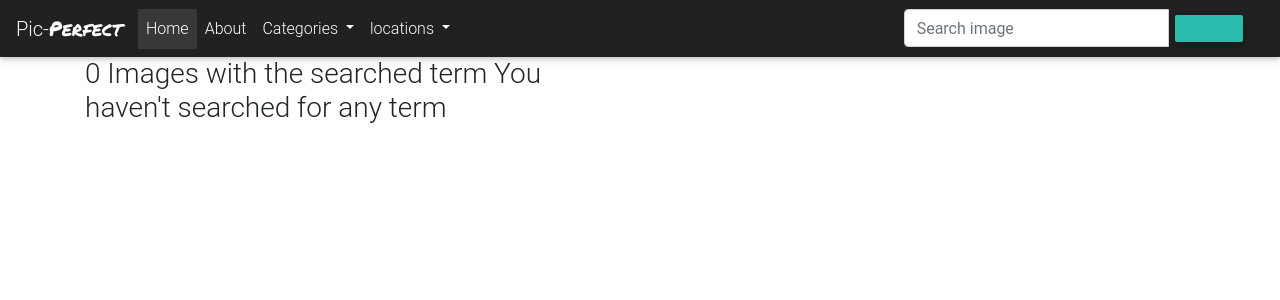
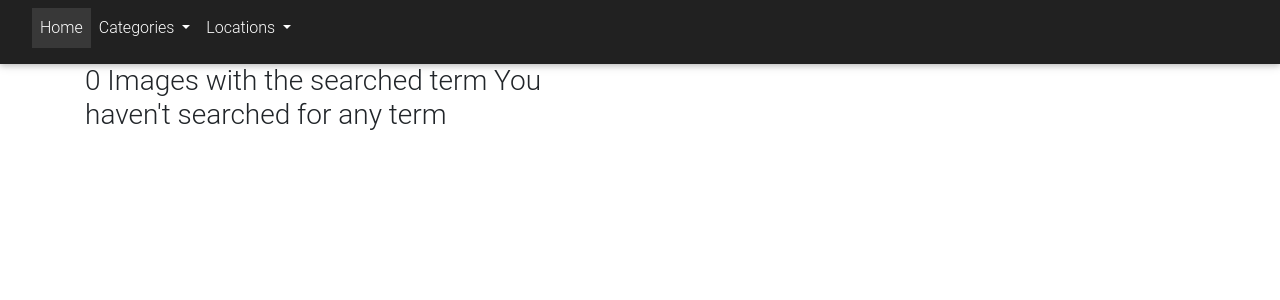
Before and after one commit to wizzicollo/Gallery-Pixels-Pics, a Django app: page /search/ in a window 1280 px wide. Shown: the top 300 px of the page. Run offline with Django 3.2, Linux system fonts and the light colour scheme; some libraries are stand-ins or nearby versions.

Commit message:
edited base, home and search.html in templates

```diff
--- a/photos/templates/base.html
+++ b/photos/templates/base.html
@@ -15,14 +15,14 @@
   <!-- Material Design Bootstrap -->
   <link href="https://cdnjs.cloudflare.com/ajax/libs/mdbootstrap/4.12.0/css/mdb.min.css" rel="stylesheet">
   <link rel="stylesheet" href="{% static 'styles.css' %}">
-  <title>Photo-Gallery</title>
+  <title>Gallery-Pixels-Pics</title>
 
 </head>
 
 <body>
 
   <nav class="navbar navbar-expand-lg navbar navbar-dark bg-dark">
-    <a class="navbar-brand" href="#">Pic-<span>Perfect</span></a>
+    <a class="navbar-brand" href="#"><span></span></a>
     <button class="navbar-toggler" type="button" data-toggle="collapse" data-target="#navbarSupportedContent"
       aria-controls="navbarSupportedContent" aria-expanded="false" aria-label="Toggle navigation">
       <span class="navbar-toggler-icon"></span>
@@ -33,55 +33,60 @@
         <li class="nav-item active">
           <a class="nav-link" href="#">Home <span class="sr-only">(current)</span></a>
         </li>
-        <li class="nav-item">
-          <a class="nav-link" href="#">About</a>
-        </li>
+
         <li class="nav-item dropdown">
           <a class="nav-link dropdown-toggle" href="#" id="navbarDropdown" role="button" data-toggle="dropdown"
             aria-haspopup="true" aria-expanded="false">
             Categories
           </a>
           <div class="dropdown-menu" aria-labelledby="navbarDropdown">
-              <a class="dropdown-item" href="#">(This categories are available. Search them below)</a>
+              <a class="dropdown-item" href="#"></a>
+            <a class="dropdown-item" href="#">Natural scenery</a>
+            <a class="dropdown-item" href="#">Cars</a>
+            <a class="dropdown-item" href="#">Cities</a>
+            <a class="dropdown-item" href="#">Bikes</a>
             <a class="dropdown-item" href="#">Sports</a>
-            <a class="dropdown-item" href="#">Animals</a>
-            <a class="dropdown-item" href="#">Nature</a>
-            <a class="dropdown-item" href="#">Food</a>
-            <a class="dropdown-item" href="#">Entertainment</a>
           </div>
         </li>
+
+        <br>
+        <br>
+
+
+
         <li class="nav-item dropdown">
           <a class="nav-link dropdown-toggle" href="#" id="navbarDropdown" role="button" data-toggle="dropdown"
             aria-haspopup="true" aria-expanded="false">
-            locations
+            Locations
           </a>
           <div class="dropdown-menu" aria-labelledby="navbarDropdown">
 
-            <a class="dropdown-item" href="#">(This Locations are available. Search them below)</a>
-            <a class="dropdown-item" href="#">Mombasa</a>
+            <a class="dropdown-item" href="#"></a>
+            <a class="dropdown-item" href="#">Rome</a>
+            <a class="dropdown-item" href="#">London</a>
+            <a class="dropdown-item" href="#">New York</a>
             <a class="dropdown-item" href="#">Nairobi</a>
-            <a class="dropdown-item" href="#">Nakuru</a>
-            <a class="dropdown-item" href="#">Kisumu</a>
-            <a class="dropdown-item" href="#">Naivasha</a>
+            <a class="dropdown-item" href="#">Durban</a>
           </div>
         </li>
 
       </ul>
-      <div class="col-sm-4 col-md-4 navbar-right">
+
+</nav>
+      <!-- <div class="col-sm-4 col-md-4 navbar-right">
 
         <form class="navbar-form" role="search" action="{% url 'search_results' %}" >
 
           <div class="input-group">
-            <input type="text" class="form-control" placeholder="Search image" name="result">
+            <input type="text" style="height: 40px;" class="form-control" placeholder="Search image" name="result">
             <div class="input-group-btn">
-              <button class="btn btn-default" type="submit"><i class="glyphicon glyphicon-search" ></i></button>
+              <button class="btn btn-default" type="submit"><i class="glyphicon glyphicon-search" >Search</i></button>
             </div>
           </div>
 
         </form>
       </div>
-    </div>
-  </nav>
+    </div> -->
 
 {%block content%} {%endblock%}
 <!-- JQuery -->
--- a/static/styles.css
+++ b/static/styles.css
@@ -1,9 +1,8 @@
 #collins {
-    background: linear-gradient(rgba(0, 0, 0, 0.4), rgba(250,250, 250, 0.4)),
-      url("https://bit.ly/2S0pDBS")
-        no-repeat center center/cover;
+    background: no-repeat center center/cover;
+    background-image: url("https://bit.ly/2S0pDBS");
     width: 100%;
-    height: 50vh;
+    height: 30vh;
     display: flex;
     flex-direction: column;
     justify-content: center;
```
Also changed, not shown: photos/templates/home.html (+11 -3 lines), media/bridgits.jpeg (added).
